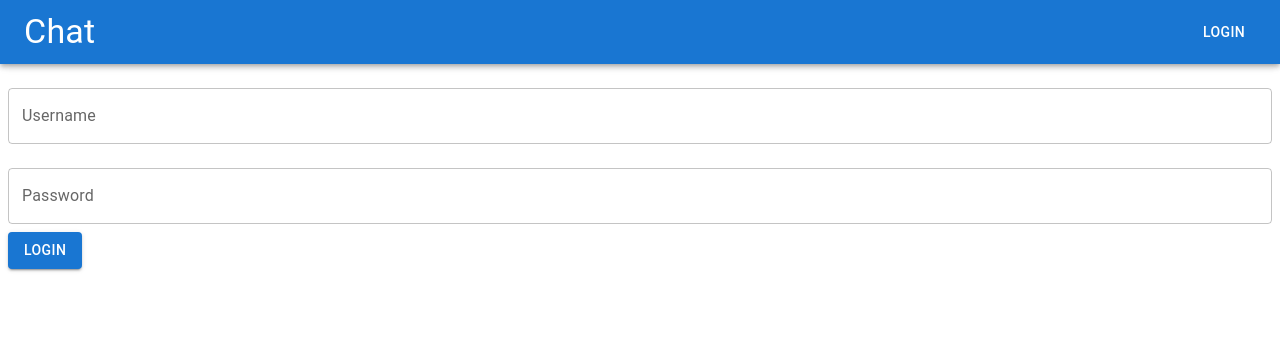
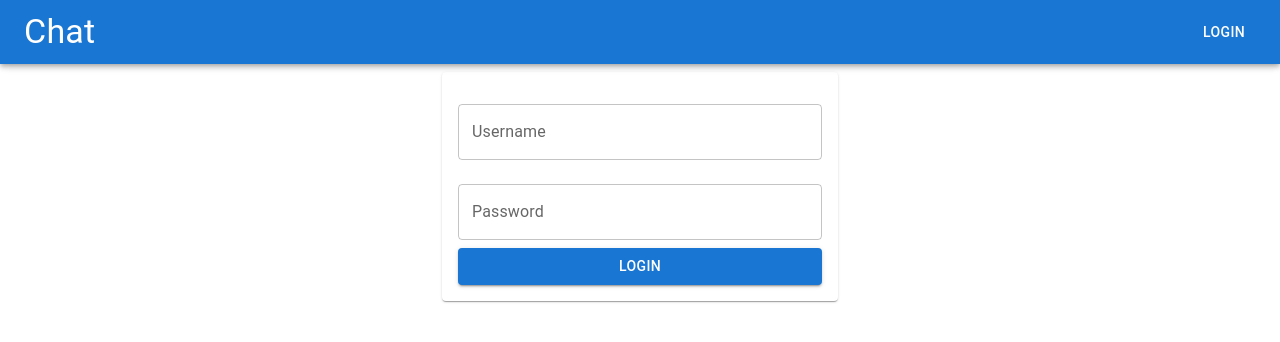
Before and after one commit to dawids21/sk2-chatbot, a React (Create React App) app in the folder chat-client/: page /login in a window 1280 px wide. Shown: the top 342 px of the page. Built offline with nearby package versions, Linux system fonts and the light colour scheme.

Commit message:
add container to login form

```diff
--- a/chat-client/src/components/login/LoginForm.js
+++ b/chat-client/src/components/login/LoginForm.js
@@ -48,7 +48,7 @@ const LoginForm = () => {
         onBlur={passwordInput.inputBlurHandler}
         error={passwordInput.hasError}
       />
-      <Button type="submit" variant="contained">
+      <Button type="submit" variant="contained" fullWidth>
         Login
       </Button>
     </form>
--- a/chat-client/src/pages/Login.js
+++ b/chat-client/src/pages/Login.js
@@ -1,3 +1,4 @@
+import { Container, Paper } from "@mui/material";
 import { useContext, useEffect } from "react";
 import { useNavigate } from "react-router-dom";
 import LoginForm from "../components/login/LoginForm";
@@ -12,9 +13,11 @@ const Login = () => {
     }
   }, [isLoggedIn, navigate]);
   return (
-    <>
-      <LoginForm />
-    </>
+    <Container maxWidth="xs">
+      <Paper sx={{ p: 2 }}>
+        <LoginForm />
+      </Paper>
+    </Container>
   );
 };
 
```
